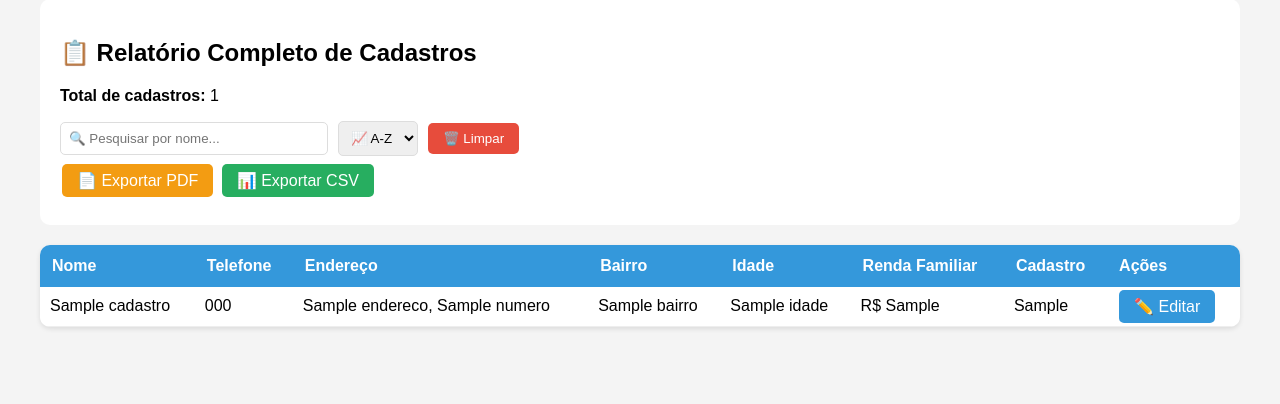
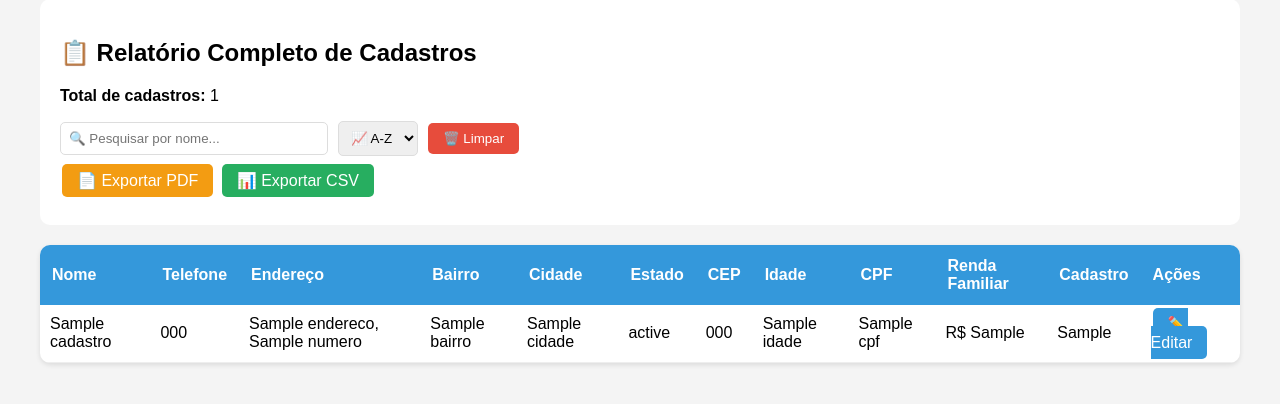
Before and after one commit to efcunha/ameg, a Flask app: page /relatorio_completo in a window 1280 px wide. Shown: the part 189-593 px from the top of the page. Run offline with Flask 3, Linux system fonts and the light colour scheme; the visitor is signed in with stand-in values (Sample User, id 1); a database or web service that is not in the repository returns one stand-in record (values such as "Sample title"); some libraries are stand-ins or nearby versions.

Commit message:
Fix relatorio_completo field indices and add more columns (cidade, estado, cep, cpf)

```diff
--- a/templates/relatorio_completo.html
+++ b/templates/relatorio_completo.html
@@ -64,7 +64,11 @@
                         <th>Telefone</th>
                         <th>Endereço</th>
                         <th>Bairro</th>
+                        <th>Cidade</th>
+                        <th>Estado</th>
+                        <th>CEP</th>
                         <th>Idade</th>
+                        <th>CPF</th>
                         <th>Renda Familiar</th>
                         <th>Cadastro</th>
                         <th>Ações</th>
@@ -73,13 +77,17 @@
                 <tbody id="tableBody">
                     {% for cadastro in cadastros %}
                     <tr>
-                        <td>{{ cadastro.nome_completo or cadastro[1] }}</td>
-                        <td>{{ cadastro.telefone or cadastro[8] }}</td>
-                        <td>{{ (cadastro.endereco or cadastro[2]) + ', ' + (cadastro.numero or cadastro[3] or '') }}</td>
-                        <td>{{ cadastro.bairro or cadastro[4] }}</td>
-                        <td>{{ cadastro.idade or cadastro[11] }}</td>
-                        <td>{{ 'R$ ' + (cadastro.renda_familiar or cadastro[42] or '0') if (cadastro.renda_familiar or cadastro[42]) else 'Não informado' }}</td>
-                        <td>{{ (cadastro.data_cadastro or cadastro[-1] or '')[:10] }}</td>
+                        <td>{{ cadastro.nome_completo or cadastro[2] }}</td>
+                        <td>{{ cadastro.telefone or cadastro[7] }}</td>
+                        <td>{{ (cadastro.endereco or cadastro[3]) + ', ' + (cadastro.numero or cadastro[4] or '') }}</td>
+                        <td>{{ cadastro.bairro or cadastro[5] }}</td>
+                        <td>{{ cadastro.cidade or cadastro[-2] }}</td>
+                        <td>{{ cadastro.estado or cadastro[-1] }}</td>
+                        <td>{{ cadastro.cep or cadastro[6] }}</td>
+                        <td>{{ cadastro.idade or cadastro[10] }}</td>
+                        <td>{{ cadastro.cpf or cadastro[14] }}</td>
+                        <td>{{ 'R$ ' + (cadastro.renda_familiar or cadastro[41] or '0') if (cadastro.renda_familiar or cadastro[41]) else 'Não informado' }}</td>
+                        <td>{{ (cadastro.data_cadastro or '')[:10] }}</td>
                         <td>
                             <a href="/editar_cadastro/{{ cadastro.id or cadastro[0] }}" class="btn">✏️ Editar</a>
                         </td>
```
